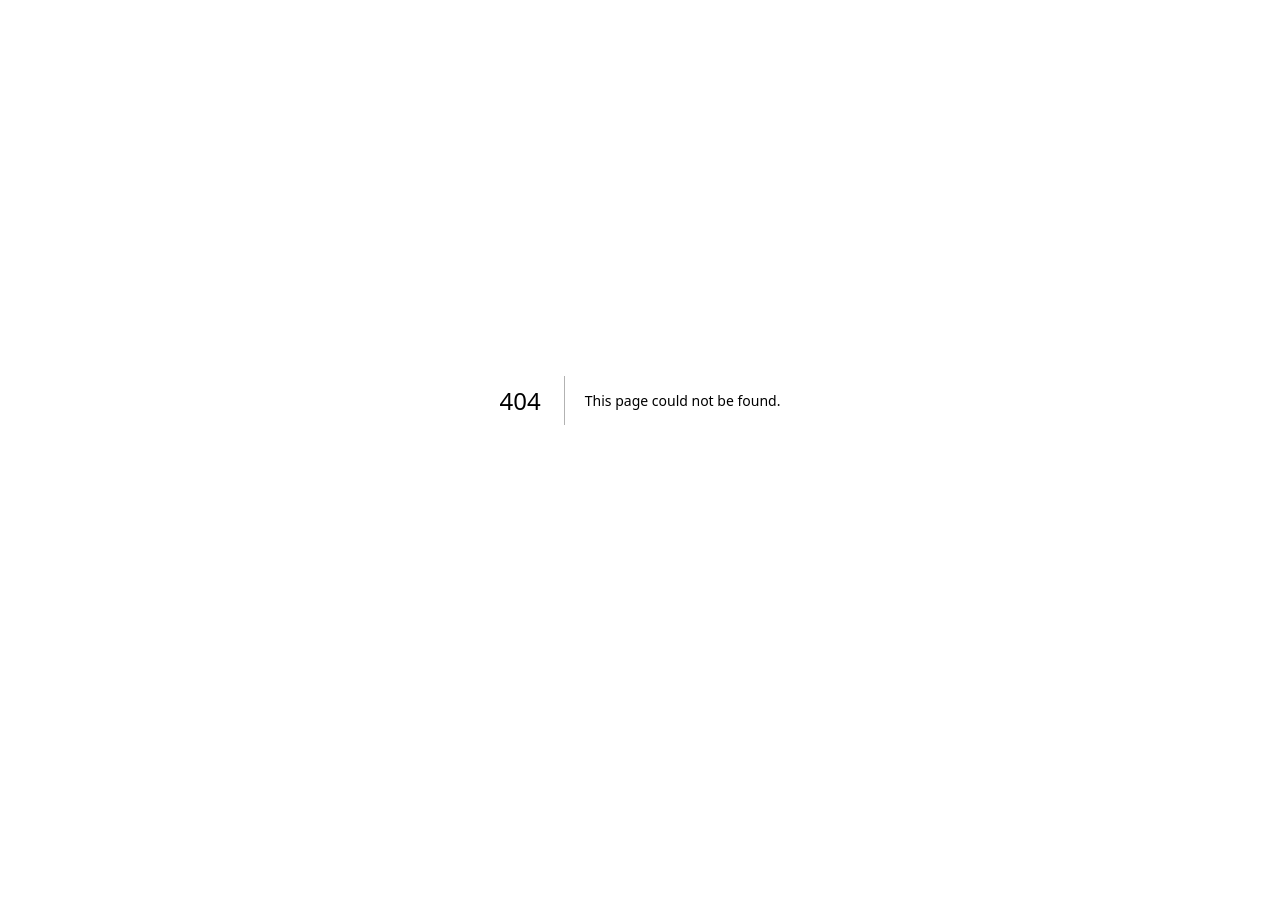
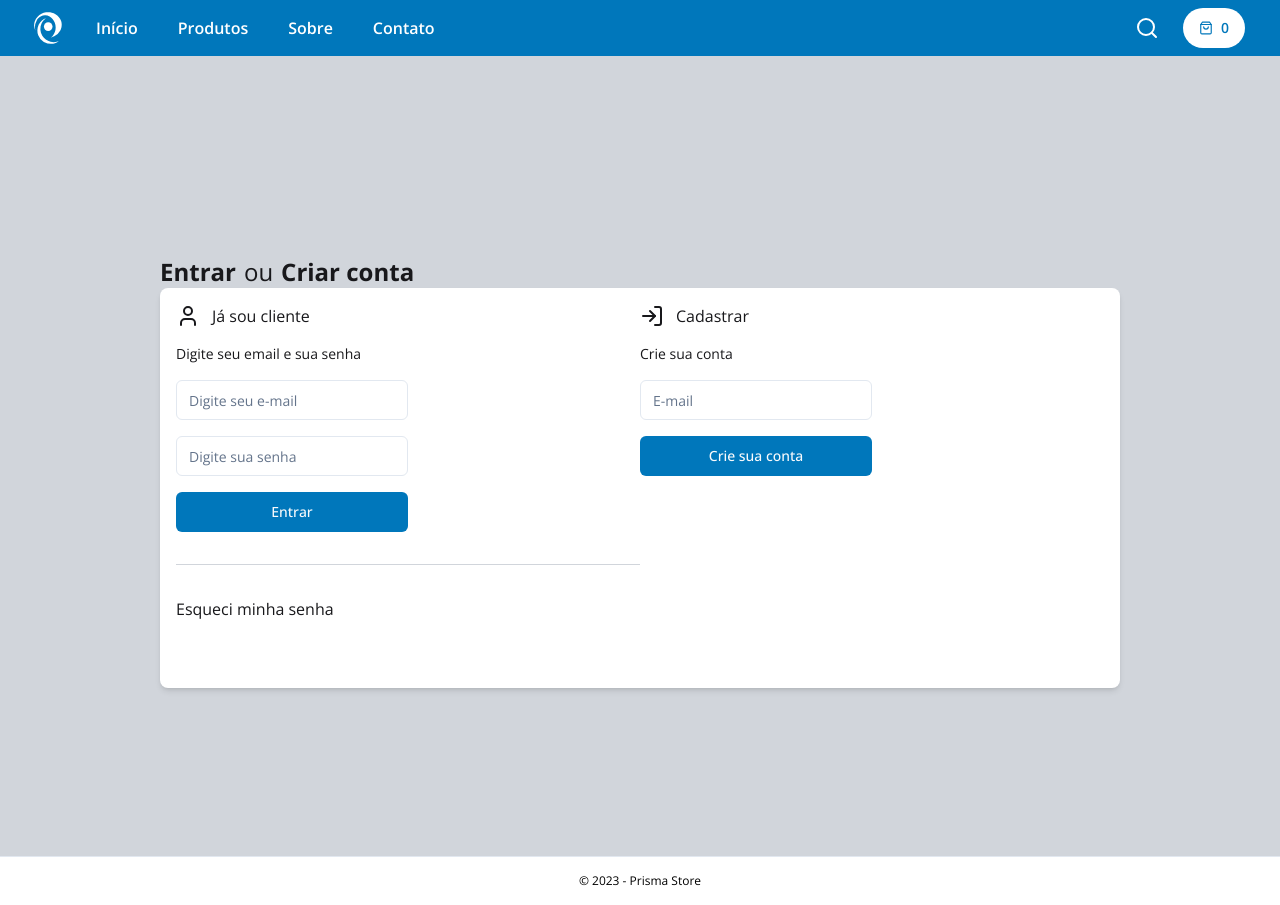
Before and after one commit to peruzzo1311/prisma-store, a Next.js app: page /login in a window 1280 px wide. Before the commit this address had no page. Before the commit the page ends 800 px from the top, so only its background shows below. Built offline with nearby package versions, Linux system fonts and the light colour scheme.

Commit message:
login page criada

```diff
--- /dev/null
+++ b/src/app/(routes)/(auth)/login/page.tsx
@@ -0,0 +1,16 @@
+import LoginContainer from "@/components/login";
+
+export default function LoginPage() {
+  return (
+    <div className="flex h-screen flex-col items-center justify-center bg-gray-300">
+      <div id="painel" className="h-2/4 w-9/12">
+        <div className="flex justify-start self-start text-2xl">
+          <h2 className=" font-bold">Entrar</h2>
+          <h1 className="ml-2 ">ou</h1>
+          <h2 className="ml-2  font-bold">Criar conta</h2>
+        </div>
+        <LoginContainer />
+      </div>
+    </div>
+  );
+}
--- a/src/app/(routes)/categories/[category]/page.tsx
+++ b/src/app/(routes)/categories/[category]/page.tsx
@@ -53,7 +53,7 @@ export default function CategoryPage({ params }: CategoryPageProps) {
                   </div>
 
                   <p className="line-clamp-2 text-sm text-muted-foreground md:line-clamp-3">
-                    Lorem ipsum dolor sit, amet consectetur adipisicing elit.
+                    Loem ipsum dolor sit, amet consectetur adipisicing elit.
                     Veniam nostrum eos numquam sed quasi provident vitae ullam
                     odit, voluptates quod deleniti fugiat explicabo repellat ex
                     blanditiis soluta, quis itaque debitis.
--- a/src/app/globals.css
+++ b/src/app/globals.css
@@ -75,11 +75,11 @@
   }
 }
 
-::-webkit-scrollbar {
+/* ::-webkit-scrollbar {
   display: none;
   scrollbar-width: none;
   -ms-overflow-style: none;
-}
+} */
 
 @supports (font: -apple-system-body) and (-webkit-appearance: none) {
   img[loading="lazy"] {
--- /dev/null
+++ b/src/components/login/index.tsx
@@ -0,0 +1,13 @@
+import Signin from "./signin";
+import Signup from "./signup";
+
+export default function LoginContainer() {
+  return (
+    <div className="h-full w-full rounded-lg bg-white p-4 shadow-md">
+      <div className="flex w-full justify-center">
+        <Signin />
+        <Signup />
+      </div>
+    </div>
+  );
+}
--- /dev/null
+++ b/src/components/login/signin.tsx
@@ -0,0 +1,20 @@
+import { Button } from "@/components/ui/button";
+import { Input } from "@/components/ui/input";
+import { User } from "lucide-react";
+
+export default function Signin() {
+  return (
+    <div className="flex w-full flex-col gap-4">
+      <div className="flex justify-start gap-3">
+        <User />
+        <div>Já sou cliente</div>
+      </div>
+      <div className="text-sm">Digite seu email e sua senha </div>
+      <Input placeholder="Digite seu e-mail" />
+      <Input placeholder="Digite sua senha" />
+      <Button>Entrar</Button>
+      <hr className="my-4 border-t border-gray-300" />
+      <a>Esqueci minha senha</a>
+    </div>
+  );
+}
--- /dev/null
+++ b/src/components/login/signup.tsx
@@ -0,0 +1,17 @@
+import { Button } from "@/components/ui/button";
+import { Input } from "@/components/ui/input";
+import { LogIn } from "lucide-react";
+
+export default function Signup() {
+  return (
+    <div className="flex w-full flex-col gap-4">
+      <div className="flex justify-start gap-3">
+        <LogIn />
+        <div>Cadastrar</div>
+      </div>
+      <div className="text-sm">Crie sua conta </div>
+      <Input placeholder="E-mail" />
+      <Button>Crie sua conta</Button>
+    </div>
+  );
+}
--- a/src/components/ui/button.tsx
+++ b/src/components/ui/button.tsx
@@ -5,7 +5,7 @@ import * as React from "react";
 import { cn } from "@/lib/utils";
 
 const buttonVariants = cva(
-  "inline-flex items-center justify-center whitespace-nowrap rounded-md text-sm font-medium ring-offset-background transition-colors focus-visible:outline-none focus-visible:ring-2 focus-visible:ring-ring focus-visible:ring-offset-2 disabled:pointer-events-none disabled:opacity-50",
+  " w-1/2 inline-flex items-center justify-center whitespace-nowrap rounded-md text-sm font-medium ring-offset-background transition-colors focus-visible:outline-none focus-visible:ring-2 focus-visible:ring-ring focus-visible:ring-offset-2 disabled:pointer-events-none disabled:opacity-50",
   {
     variants: {
       variant: {
--- a/src/components/ui/input.tsx
+++ b/src/components/ui/input.tsx
@@ -1,6 +1,6 @@
-import * as React from "react"
+import * as React from "react";
 
-import { cn } from "@/lib/utils"
+import { cn } from "@/lib/utils";
 
 export interface InputProps
   extends React.InputHTMLAttributes<HTMLInputElement> {}
@@ -11,15 +11,15 @@ const Input = React.forwardRef<HTMLInputElement, InputProps>(
       <input
         type={type}
         className={cn(
-          "flex h-10 w-full rounded-md border border-input bg-background px-3 py-2 text-sm ring-offset-background file:border-0 file:bg-transparent file:text-sm file:font-medium placeholder:text-muted-foreground focus-visible:outline-none focus-visible:ring-2 focus-visible:ring-ring focus-visible:ring-offset-2 disabled:cursor-not-allowed disabled:opacity-50",
-          className
+          "flex h-10 w-1/2 rounded-md border border-input bg-background px-3 py-2 text-sm ring-offset-background file:border-0 file:bg-transparent file:text-sm file:font-medium placeholder:text-muted-foreground focus-visible:outline-none focus-visible:ring-2 focus-visible:ring-ring focus-visible:ring-offset-2 disabled:cursor-not-allowed disabled:opacity-50",
+          className,
         )}
         ref={ref}
         {...props}
       />
-    )
-  }
-)
-Input.displayName = "Input"
+    );
+  },
+);
+Input.displayName = "Input";
 
-export { Input }
+export { Input };
```
